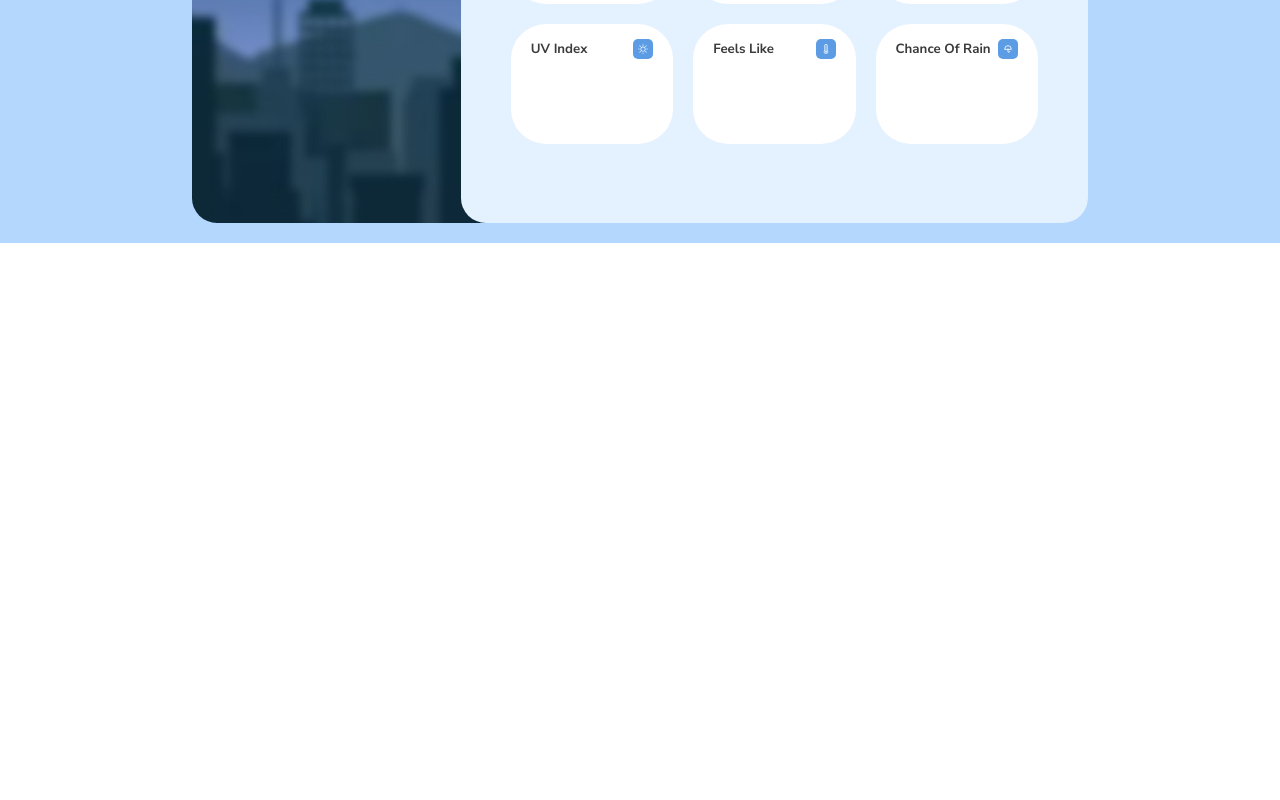
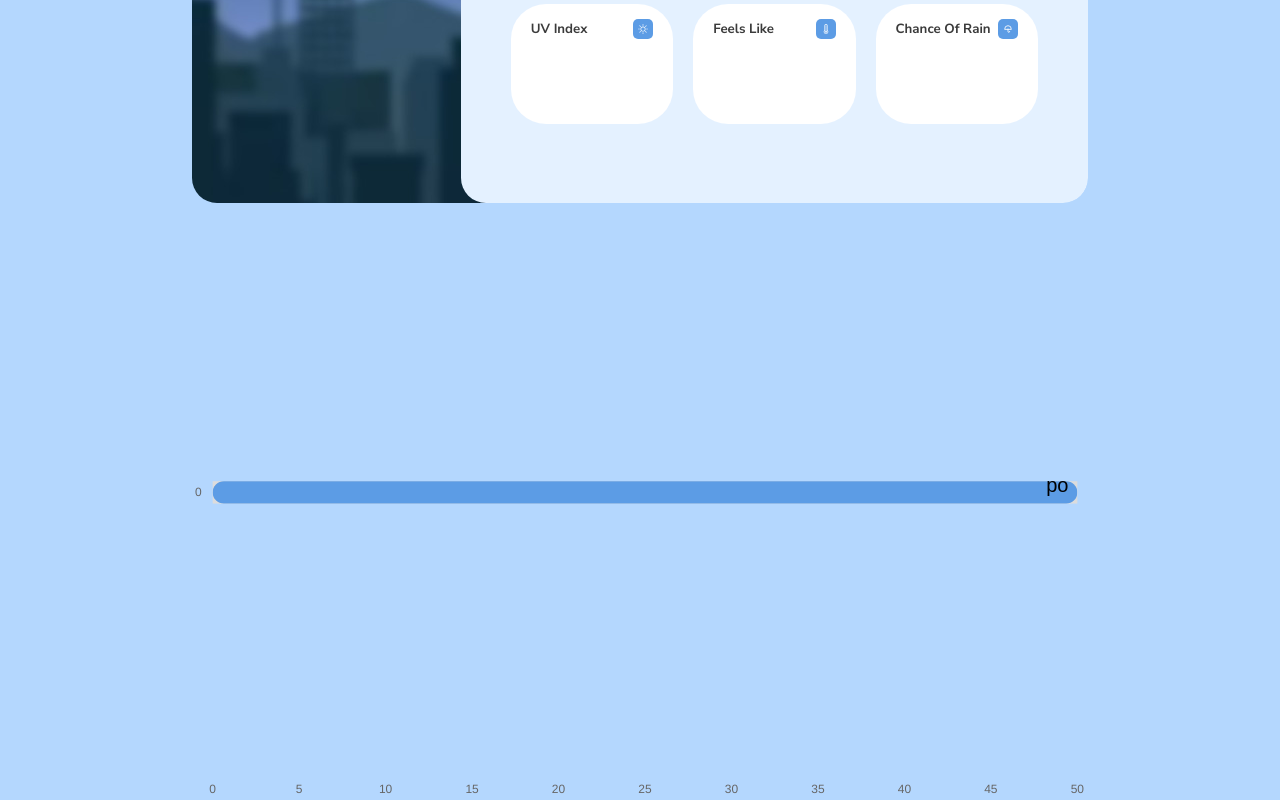
Before and after one commit to karnan7/DashBoardDesignChartJs, a React (Create React App) app: page / in a window 1280 px wide. Shown: the part 557-1357 px from the top of the page. Before the commit the page ends 800 px from the top, so only its background shows below. Built offline with nearby package versions, Linux system fonts and the light colour scheme; a web font is replaced by a local one.

Commit message:
feels like

```diff
--- a/src/App.js
+++ b/src/App.js
@@ -118,7 +118,7 @@ function App() {
           </RightValue>
         </RightSection>
       </Dashboard>
-      {/* <FeelsLike/> */}
+      <FeelsLike/>
     </Container>
   );
 }
```
